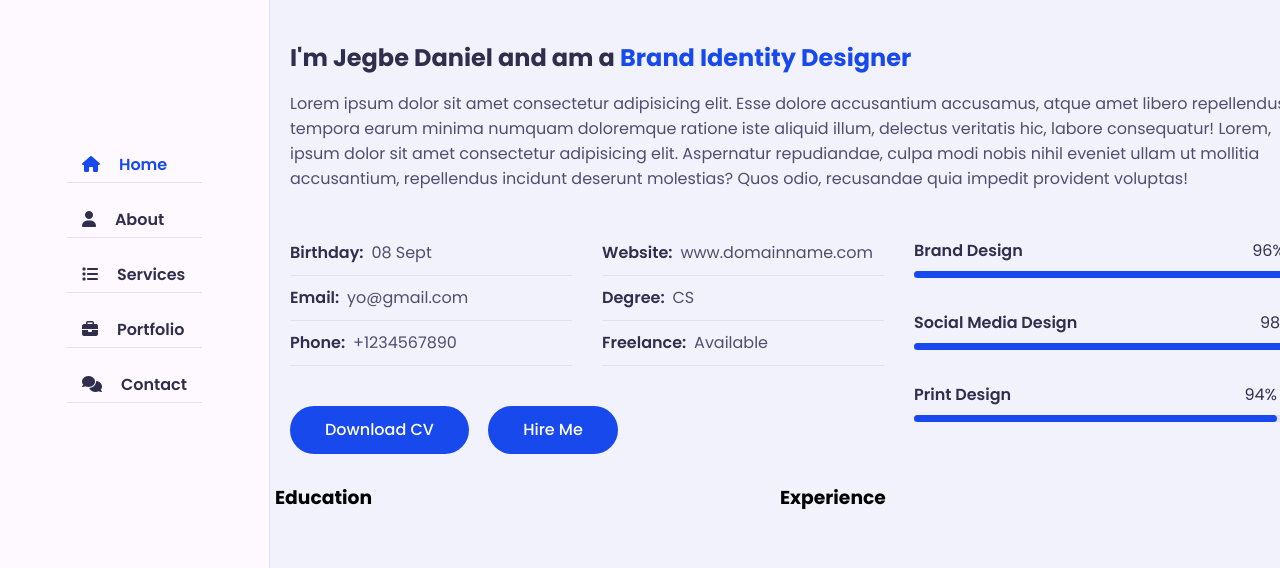
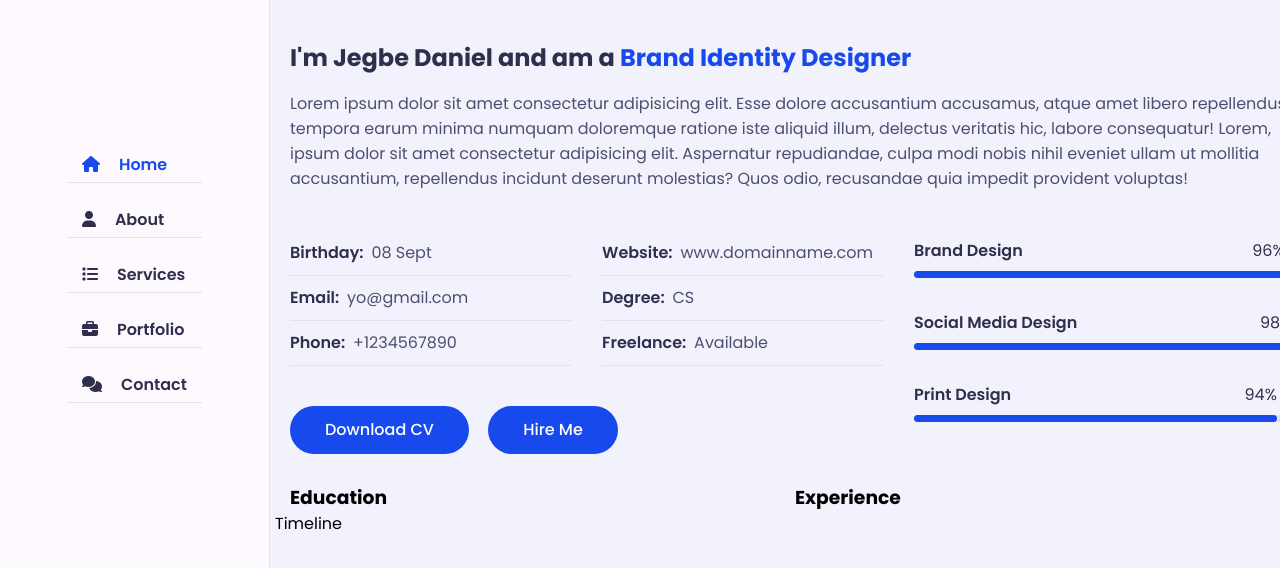
Before and after one commit to cohzyweb/Jdaniels, a plain HTML site: page index.html in a window 1280 px wide. Shown: the part 140-708 px from the top of the page. Drawn offline with Linux system fonts and the light colour scheme; a web font is replaced by a local one.

Commit message:
Update index.html

```diff
--- a/index.html
+++ b/index.html
@@ -135,11 +135,18 @@
                 </div>
               </div>
               <div class="row">
-                <div class="education">
+                <div class="education padd-15">
                   <h3 class="title">Education</h3>
+                  <div class="row">
+                    <div class="timeline-box">
+                      <div class="timeline">
+                        Timeline
+                      </div>
+                    </div>
+                  </div>
                 </div>
                 <div class="row">
-                <div class="experience">
+                <div class="experience padd-15">
                   <h3 class="title">Experience</h3>
                 </div>
               </div>
```
